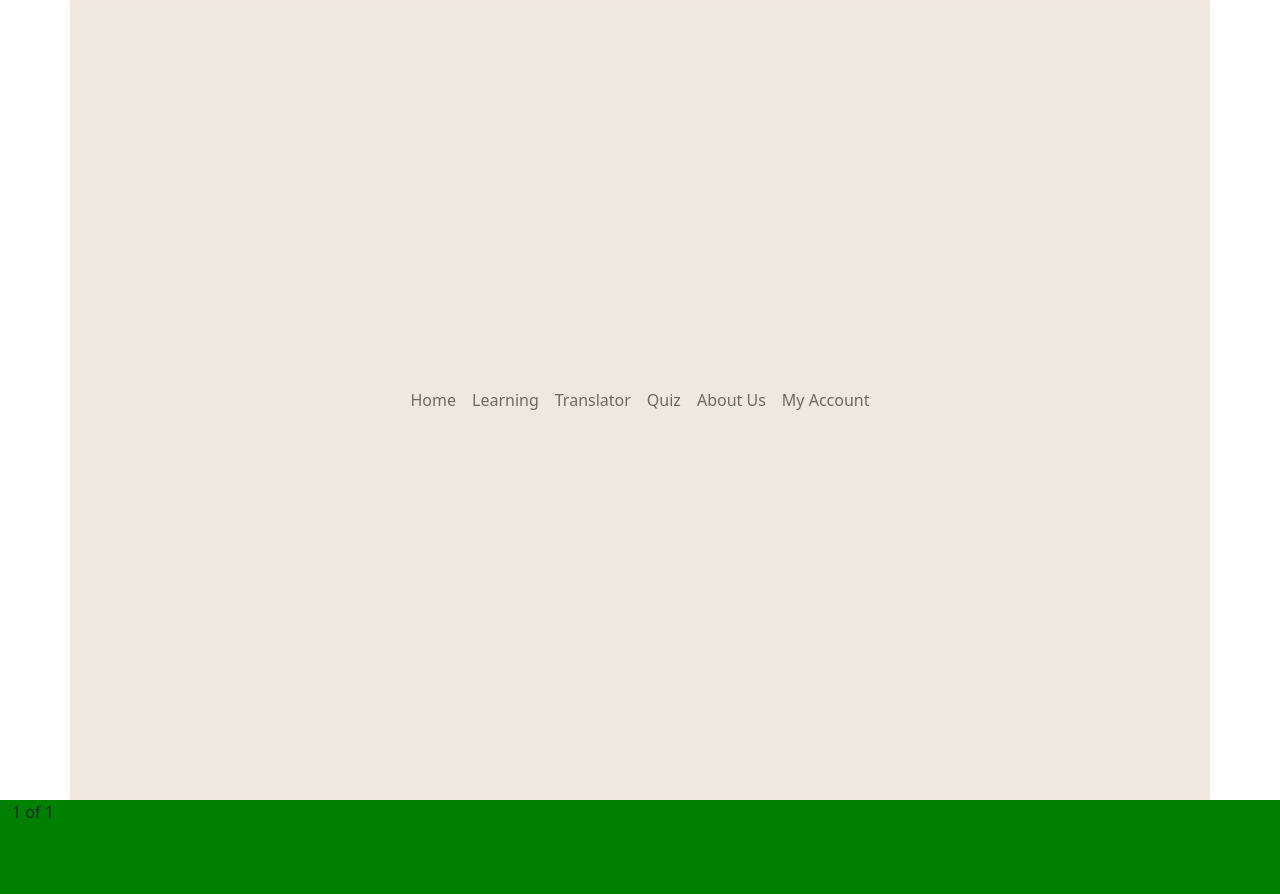
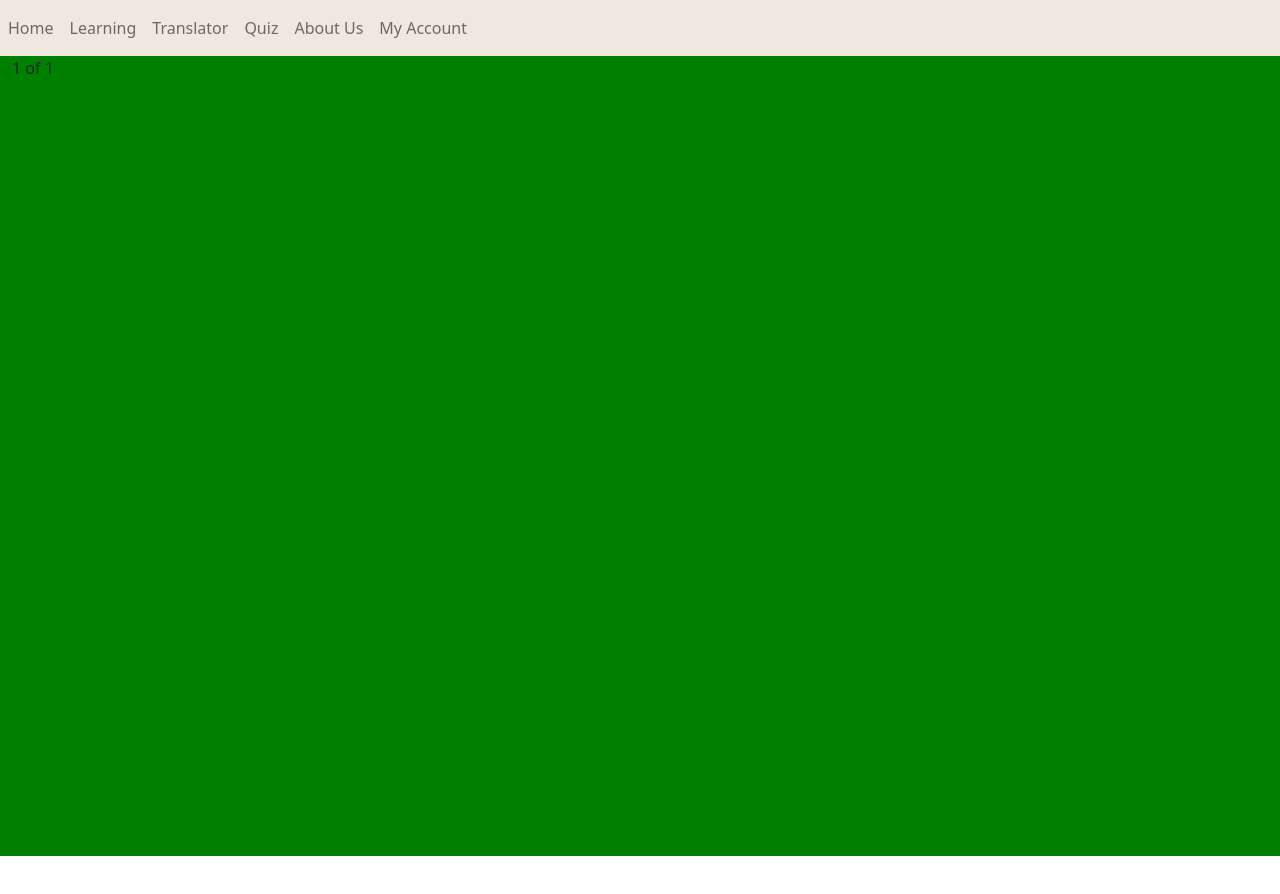
Before and after one commit to AugustanaCSC490Spring23/sign-language-translator, a React (Create React App) app in the folder client/: page / in a window 1280 px wide. Shown: the top 894 px of the page. After the commit the page ends 856 px from the top, so only its background shows below. Built offline with nearby package versions, Linux system fonts and the light colour scheme.

Commit message:
edit henry code

```diff
--- a/client/src/Component/NavBar.js
+++ b/client/src/Component/NavBar.js
@@ -7,8 +7,8 @@ import { Link, Outlet } from 'react-router-dom';
 function NavBar() {
     return (
         <div>
-            <Navbar className='color-nav container' expand="lg">
-                <Container>
+            <Navbar className='color-nav' expand="lg">
+                {/* <Container> */}
                     <Navbar.Toggle aria-controls="basic-navbar-nav" />
                     <Navbar.Collapse id="basic-navbar-nav">
                         <Nav className="me-auto">
@@ -20,7 +20,7 @@ function NavBar() {
                             <Nav.Link as={Link} to="/my-account">My Account</Nav.Link>
                         </Nav>
                     </Navbar.Collapse>
-                </Container>
+                {/* </Container> */}
             </Navbar>
             <Outlet />
         </div>
```
